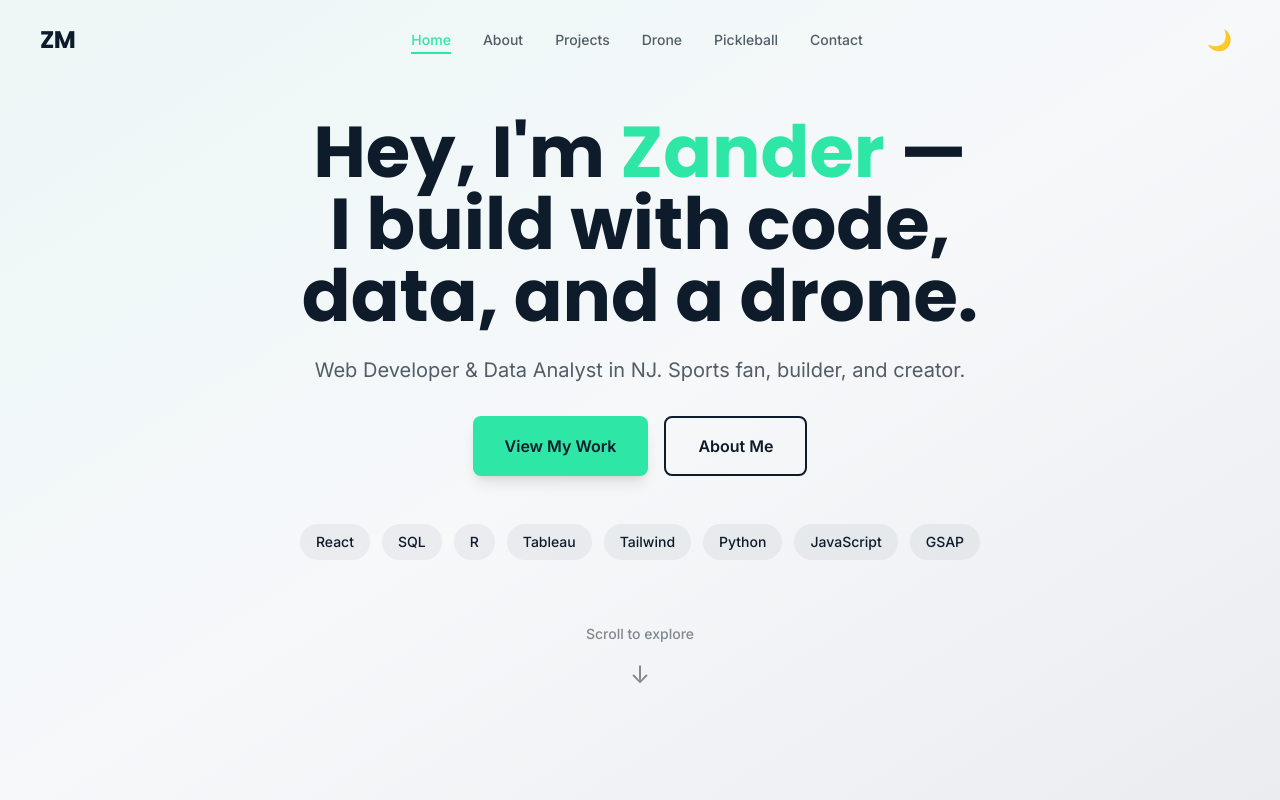
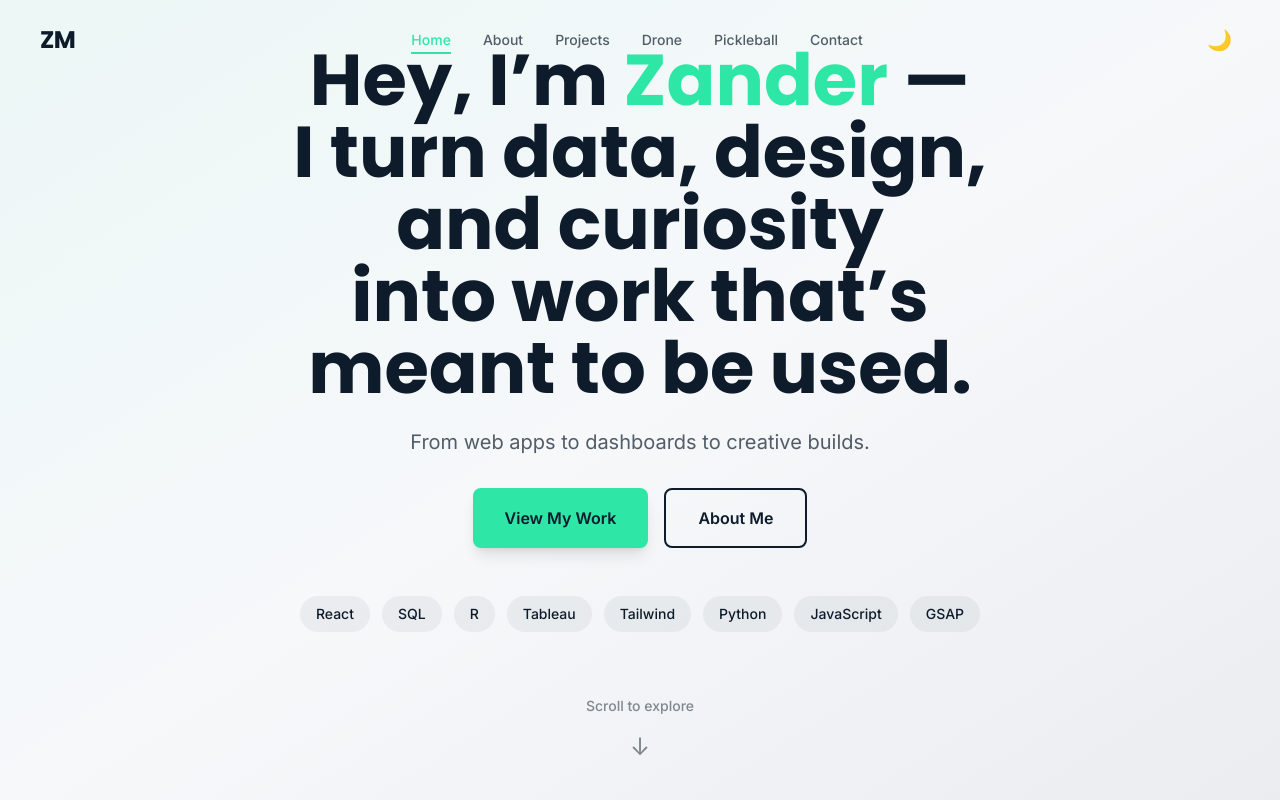
Before and after one commit to Zander-M75/Personal-Website, a React (Vite) app: page / in a window 1280 px wide. Shown: the top 800 px of the page. Built offline with nearby package versions, Linux system fonts and the light colour scheme.

Commit message:
hero copy edits

```diff
--- a/src/components/About.jsx
+++ b/src/components/About.jsx
@@ -18,6 +18,7 @@ const talkToMeAbout = [
  'Fantasy Football',
  'FIFA Ultimate Team',
  'Sports Analytics',
+ 'Mustangs',
  'Data Visualization',
  'Tech Startups & Product Ideas',
  'Web Development & React Projects',
--- a/src/components/Hero.jsx
+++ b/src/components/Hero.jsx
@@ -55,9 +55,9 @@ export const Hero = () => {
             variants={item}
             className="text-4xl md:text-6xl lg:text-7xl font-display font-bold leading-tight mb-6 text-balance"
           >
-            Hey, I'm{' '}
-            <span className="text-mint">Zander</span> — I build with
-            code, data, and a drone.
+
+            Hey, I’m{' '} <span className="text-mint">Zander</span> — I turn data, design, and curiosity into work that’s meant to be used.{' '}
+
           </motion.h1>
 
           {/* Subheadline */}
@@ -65,7 +65,7 @@ export const Hero = () => {
             variants={item}
             className="text-lg md:text-xl text-navy/70 dark:text-offwhite/70 mb-8 max-w-2xl mx-auto"
           >
-            Web Developer & Data Analyst in NJ. Sports fan, builder, and creator.
+            From web apps to dashboards to creative builds.
           </motion.p>
 
           {/* CTA Buttons */}
```
